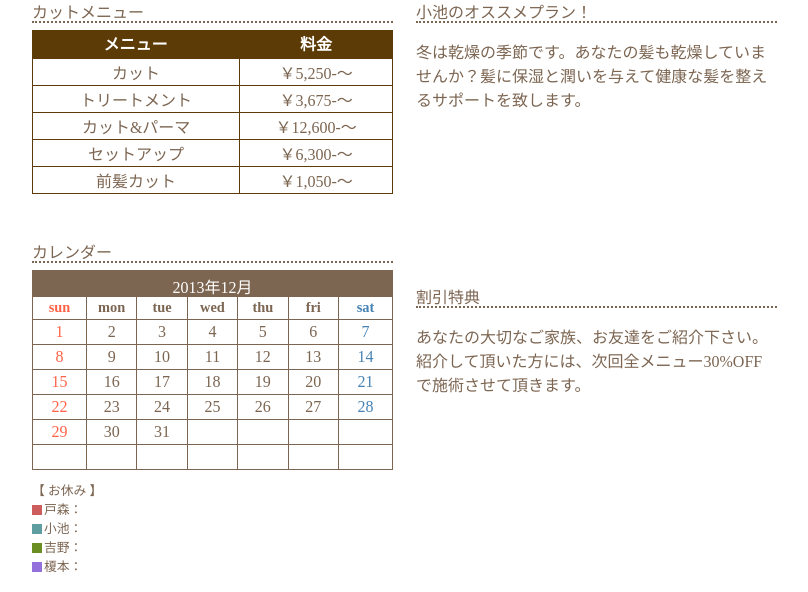
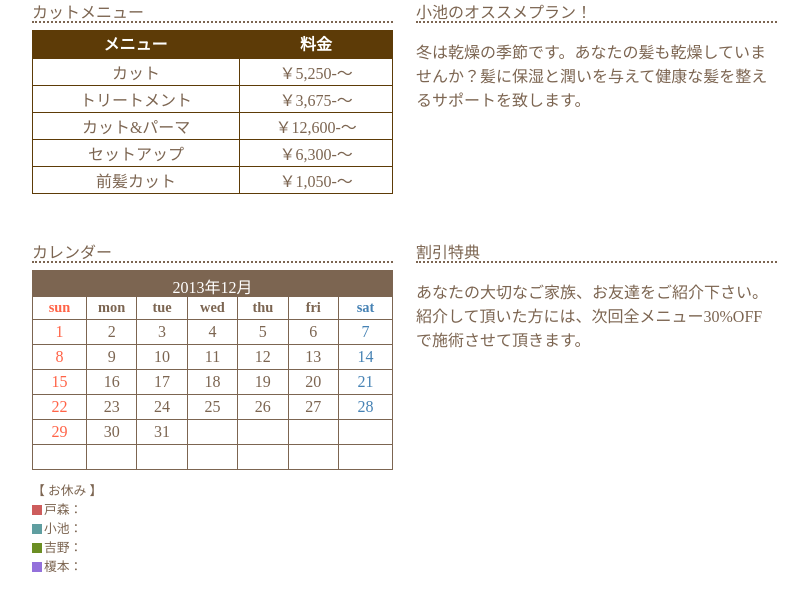
Before and after one commit to h-ishikawa/unripe-sun.com, a PHP site: page / in a window 1280 px wide. Shown: the part 656-1248 px from the top of the page, without its empty margins (96-904 px from the left). Run offline with PHP 8.4, Linux system fonts and the light colour scheme; data that the repository does not hold is empty; some libraries are stand-ins or nearby versions.

Commit message:
panelのvertical-alignをtopに調整

```diff
--- a/stylesheets/common.css
+++ b/stylesheets/common.css
@@ -263,6 +263,7 @@ h1, h2, h3, h4, h5, h6, strong, em {
 	width: 47%;
   padding: 0 3% 0 0;
 	min-height: 15em;
+  vertical-align: top;
 }
 
 .home .contents h3 {
```
